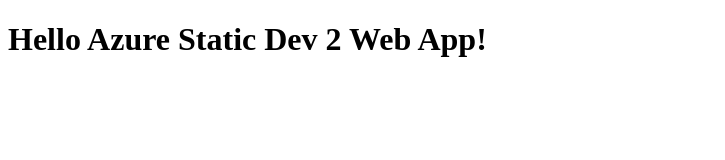
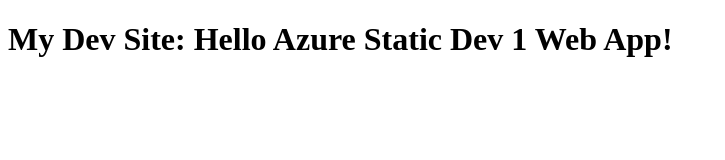
Before and after one commit to Khawarcloxxs/LMS, a plain HTML site: page index.html in a window 1280 px wide. Shown: the whole page, without its empty margins (0-725 px from the left). Drawn offline with Linux system fonts and the light colour scheme.

Commit message:
Update index.html
1

```diff
--- a/index.html
+++ b/index.html
@@ -5,6 +5,6 @@
   <title>My Dev Site</title>
 </head>
 <body>
-  <h1>Hello Azure Static Dev 2 Web App!</h1>
+  <h1>My Dev Site: Hello Azure Static Dev 1 Web App!</h1>
 </body>
 </html>
```
